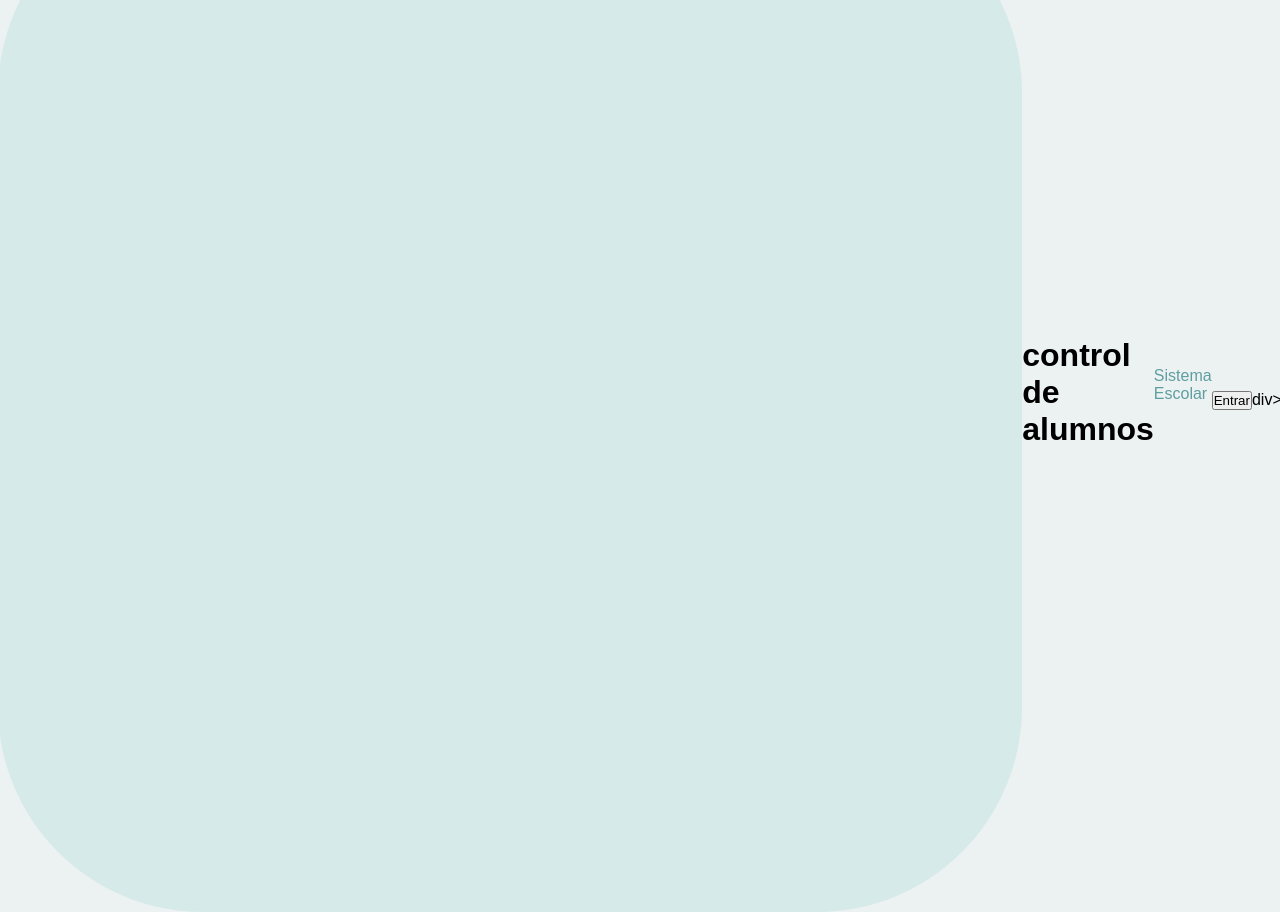
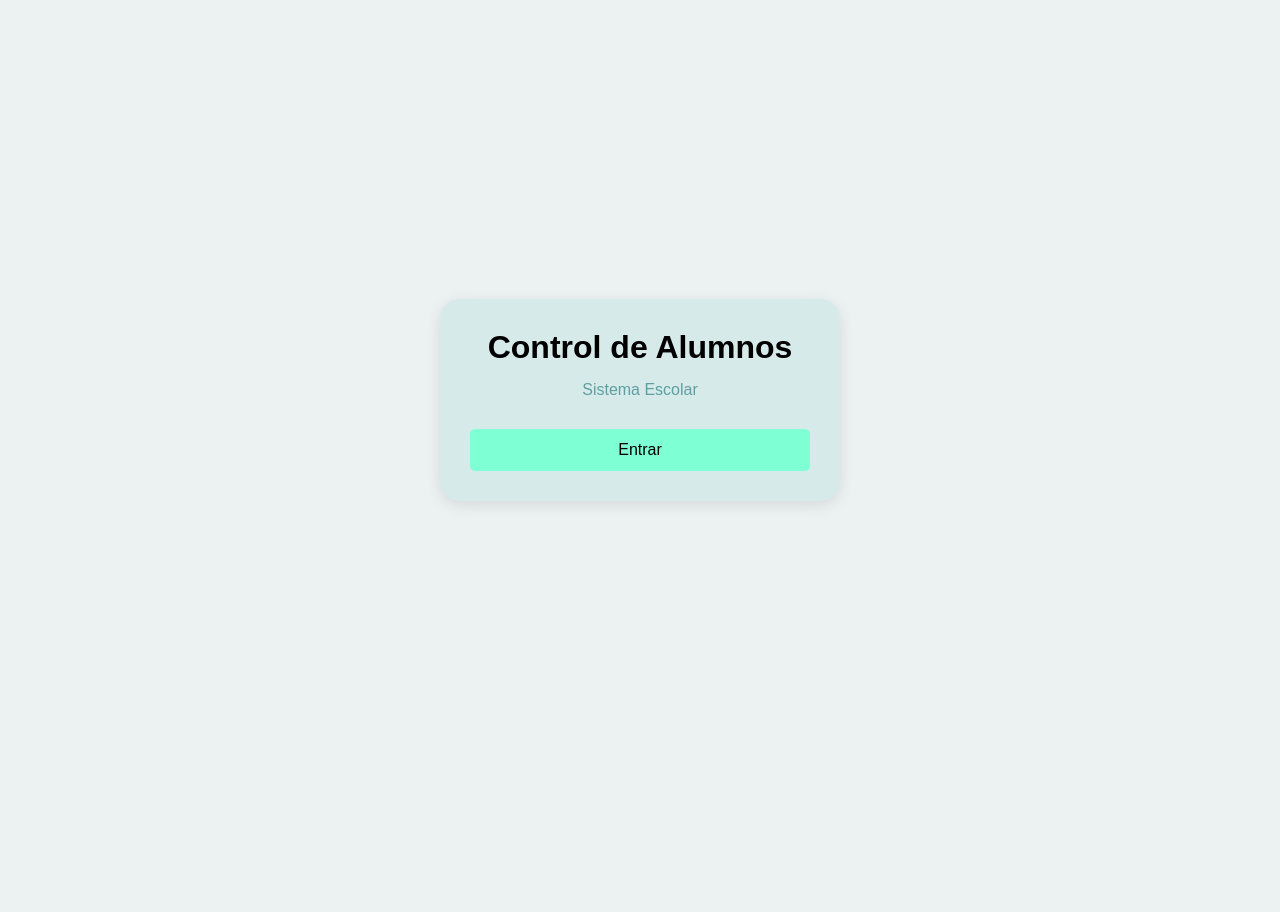
Before and after one commit to santiagomendia580-sys/control-alumnos, a plain HTML site: page index.html in a window 1280 px wide. After the commit the page ends 800 px from the top, so only its background shows below. Drawn offline with Linux system fonts and the light colour scheme.

Commit message:
se le agrego funcionalidad al boton el js

```diff
--- a/index.html
+++ b/index.html
@@ -1,21 +1,17 @@
 <!DOCTYPE html>
-<html lang="en">
+<html lang="es">
 <head>
     <meta charset="UTF-8">
     <meta name="viewport" content="width=device-width, initial-scale=1.0">
-    <title>control de alumnos</title>
-    <link rel="stylesheet" href=" style.css">
+    <title>Control de Alumnos</title>
+    <link rel="stylesheet" href="style.css">
 </head>
 <body>
-     <div class="contenedor"> </div>
-     <h1> control de alumnos</h1>
-     <p> Sistema  Escolar</p>
-     <BUtton id="BTEntrar"> Entrar</BUtton>
 
-</body>div></div>
-
-<script src=" script.js"></script>
-
-
+    <div class="contenedor">
+        <h1>Control de Alumnos</h1>
+        <p>Sistema Escolar</p>
+        <button id="BTEntrar" class="button">Entrar</button>
+    </div> <script src="script.js"></script>
 </body>
 </html>
--- a/scrip.js
+++ b/scrip.js
@@ -0,0 +1,4 @@
+const boton = document.getElementById("btnEntrar");
+boton.addEventListener("click", function(){
+    alert("bien vienvenidos al sistema de control de alumnos");
+});
--- a/style.css
+++ b/style.css
@@ -1,11 +1,10 @@
 *{
     margin: 0;
     padding: 0;
-    box-sizing: border- box;
+    box-sizing: border-box;
 }
 
-
- body{
+body {
     font-family: 'Poppins', sans-serif;
     background-color: rgb(236, 241, 241);
     display: flex;
@@ -13,38 +12,41 @@
     align-items: center;
     height: 100vh;
 }
-.contenedor{
+
+.contenedor {
     width: 90%;
-max-width: 400%;
+    max-width: 400px;
     background-color: rgb(215, 234, 234);
-border-radius: 20%;
-padding: 40%;
+    border-radius: 20px;
+    padding: 30px;
     text-align: center;
-box-shadow:  0 opx 15px rgba rgb(226, 214, 214)
+    box-shadow: 0 4px 15px rgba(0, 0, 0, 0.1);
 }
 
-h1{
+h1 {
     color: black;
     margin-bottom: 15px;
 }
 
-p{
+p {
     color: cadetblue;
     margin-bottom: 30px;
 }
 
-.button{
+.button {
     width: 100%;
-  padding: 15%;
+    padding: 12px;
     border: none;
     border-radius: 5px;
     background-color: aquamarine;
     color: black;
     font-size: 16px;
     cursor: pointer;
+    transition: all 0.3s ease; /
 }
 
 .button:hover {
-    color: rgb(222, 225, 220);
-     margin-bottom: 16px;
+    background-color: #7ce7c9; /* Cambia el fondo en el hover para notar el cambio */
+    color: rgb(50, 50, 50);
+    /* Eliminamara que el botón no se mueva bruscamente al pasar el mouse */
 }
```
Lines whose indentation alone changed are shown as unchanged.
